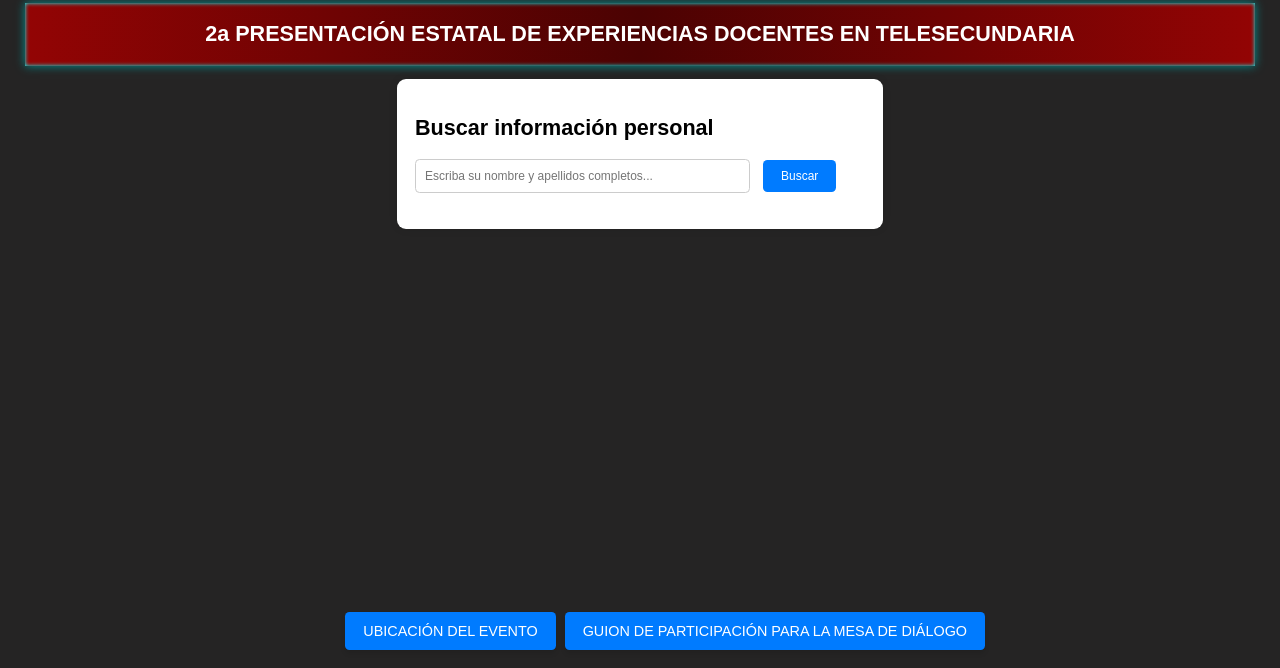
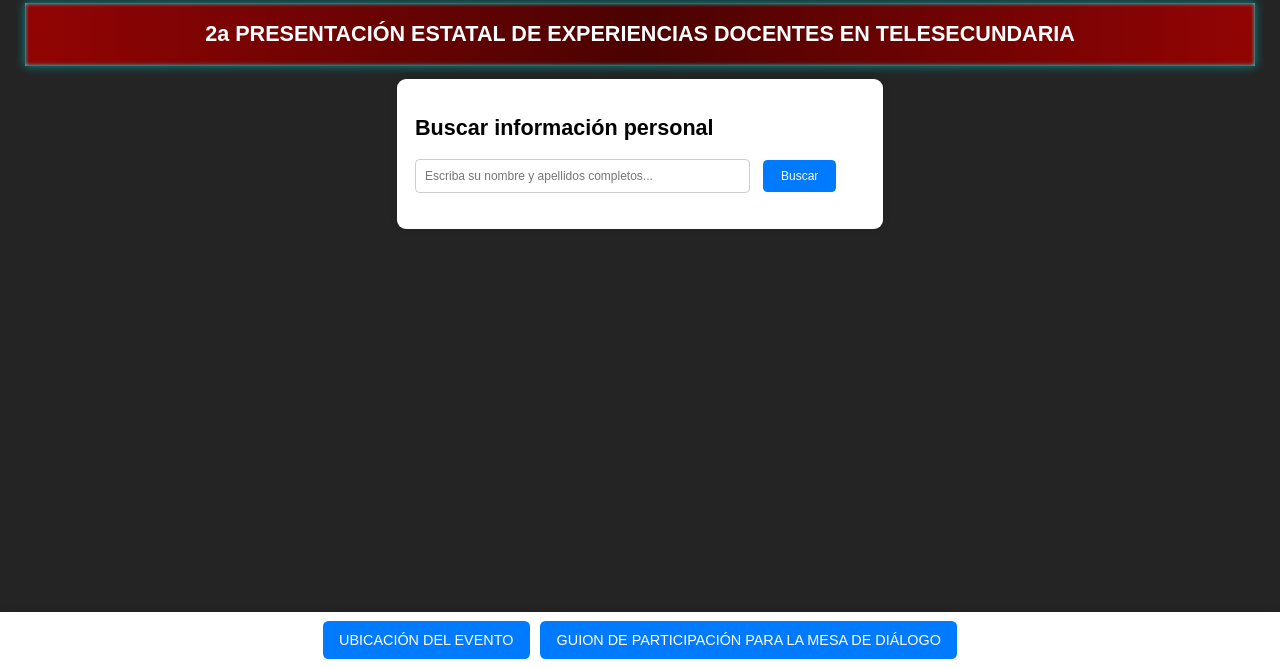
Before and after one commit to sonrisa-fan/sonrisa-fan.github.io, a plain HTML site: page index.html in a window 1280 px wide. Shown: the part 132-800 px from the top of the page. Drawn offline with Linux system fonts and the light colour scheme.

Commit message:
Update estilos.css
Borré las últimas 2 celdas para reemplazarlas por otras 3 para que los botones del final se mantengan centrados incluso en vista de celular

```diff
--- a/estilos.css
+++ b/estilos.css
@@ -112,22 +112,38 @@ button:hover {
   background-color: #0056b3;
 }
 
+/* Contenedor de botones fijos */
 .fixed-footer-container {
   position: fixed;
-  bottom: 20px;
+  bottom: 0;
+  left: 0;
   width: 100%;
+  padding: 10px 0;
+  background-color: #ffffff;
   display: flex;
   justify-content: center;
-  gap: 10px;
-  z-index: 1000;
+  gap: 12px;
+  box-shadow: 0 -2px 10px rgba(0,0,0,0.1);
+  z-index: 999;
 }
 
+/* Botones */
 .fixed-footer-button {
   background-color: #007bff;
   color: white;
-  padding: 12px 20px;
-  border-radius: 5px;
+  padding: 12px 18px;
+  border-radius: 6px;
   text-decoration: none;
   font-size: 16px;
-  box-shadow: 0 4px 6px rgba(0,0,0,0.1);
+  min-width: 120px;
+  text-align: center;
 }
+
+/* Responsivo: botones se adaptan en pantallas pequeñas */
+@media (max-width: 480px) {
+  .fixed-footer-button {
+    font-size: 14px;
+    padding: 10px 12px;
+    min-width: 100px;
+  }
+}
```
